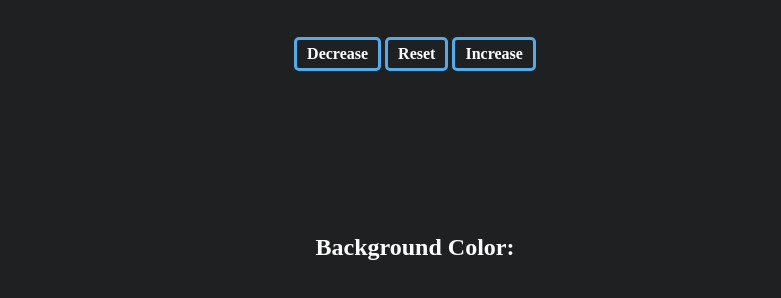
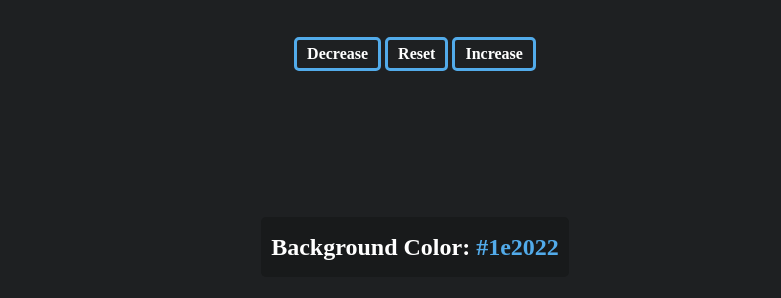
Before and after one commit to javi-diaz47/CCF, a plain HTML site: page index.html in a window 1280 px wide. Shown: the part 390-688 px from the top of the page, without its empty margins (225-1006 px from the left). Drawn offline with Linux system fonts and the light colour scheme.

Commit message:
added style to the card and changed its hierarchy in html

```diff
--- a/index.html
+++ b/index.html
@@ -34,8 +34,9 @@
             </article>
             <article class="wrapper-card">
                 <div class="card">
-                    <h2 class="card-title">Background Color: </h2>
-                    <span id="span-color"></span>
+                    <h2 class="card-title">Background Color:
+                        <span id="card-color">#1e2022</span>
+                    </h2>
                 </div>
             </article>
         </div>
--- a/style.css
+++ b/style.css
@@ -169,10 +169,20 @@ body{
 }
 
 .card{
-
+    height: 60px;
+    background-color: var(--secondary-color);
+    display: flex;
+    align-items: center;
+    padding: 0 10px;
+    border-radius: 5px;
 
 }
 
 .card-title{
     margin: 0;
 }
+
+#card-color{
+    color: var(--primary-color);
+    transition: .3s;
+}
```
